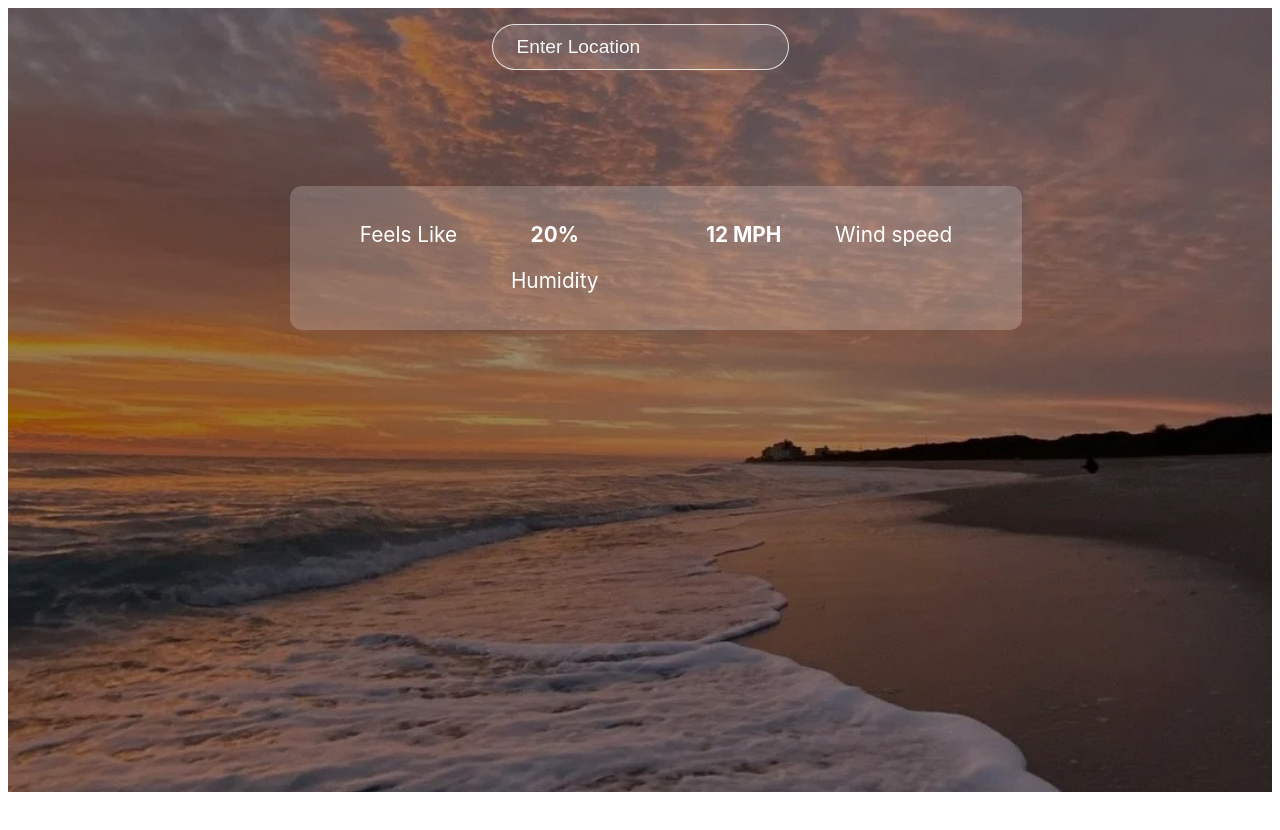
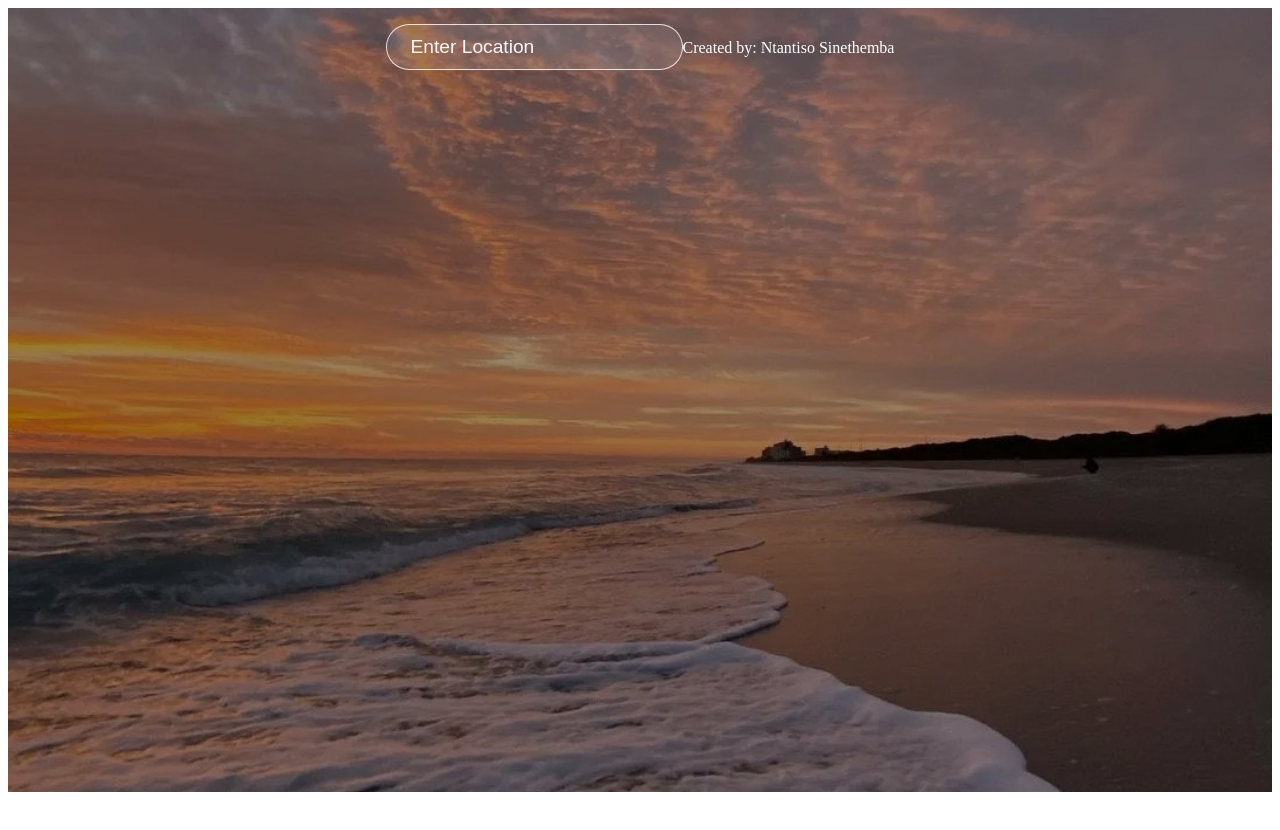
Before and after one commit to sinentantiso/weather-app, a React (Create React App) app: page / in a window 1280 px wide. Shown: the top 830 px of the page. Built offline with nearby package versions, Linux system fonts and the light colour scheme.

Commit message:
API update

```diff
--- a/src/App.js
+++ b/src/App.js
@@ -7,7 +7,7 @@ export default function App() {
   const [location, setLocation] = useState("");
 
   const url =
-    "https://api.openweathermap.org/data/2.5/weather?q=durban&appid=a317f1ed3617e08a94e2d851ebdb1b83";
+    "https://api.openweathermap.org/data/2.5/weather?q={location}&appid=a317f1ed3617e08a94e2d851ebdb1b83";
 
   const searchLocation = (event) => {
     if (event.key === "Enter") {
@@ -25,35 +25,46 @@ export default function App() {
         <input
           value={location}
           onChange={(event) => setLocation(event.target.value)}
-          onKeyPress={searchLocation}
+          onKeyUp={searchLocation}
           placeholder="Enter Location"
           type="text"
         />
+        Created by: Ntantiso Sinethemba
       </div>
       <div className="container">
         <div className="top">
           <div className="location">
             <p>{data.name}</p>
             <div className="temp">
-               {data.main ? <h1>{data.main.temp}°F</h1>: null }
+              {data.main ? <h1>{data.main.temp}°F</h1> : null}
             </div>
             <div className="description">
               {data.weather ? <p>{data.weather[0].main}</p> : null}
             </div>
           </div>
+
+          {data.name !== undefined && (
             <div className="bottom">
               <div className="feels">
-              {data.main ? <p className="bold">{data.main.feels_like}°C</p> : null}
+                {data.main ? (
+                  <p className="bold">{data.main.feels_like}°C</p>
+                ) : null}
                 <p>Feels Like</p>
               </div>
               <div className="humidity">
-              <p className="bold">20%</p>
+                {data.main ? (
+                  <p className="bold">{data.main.humidity}%</p>
+                ) : null}
                 <p>Humidity</p>
               </div>
-            <div className="wind"></div>
-            <p className="bold">12 MPH</p>
+              <div className="wind">
+                {data.wind ? (
+                  <p className="bold">{data.wind.speed}Kms/h</p>
+                ) : null}
                 <p>Wind speed</p>
               </div>
+            </div>
+          )}
         </div>
       </div>
     </div>
```
Lines whose indentation alone changed are shown as unchanged.
